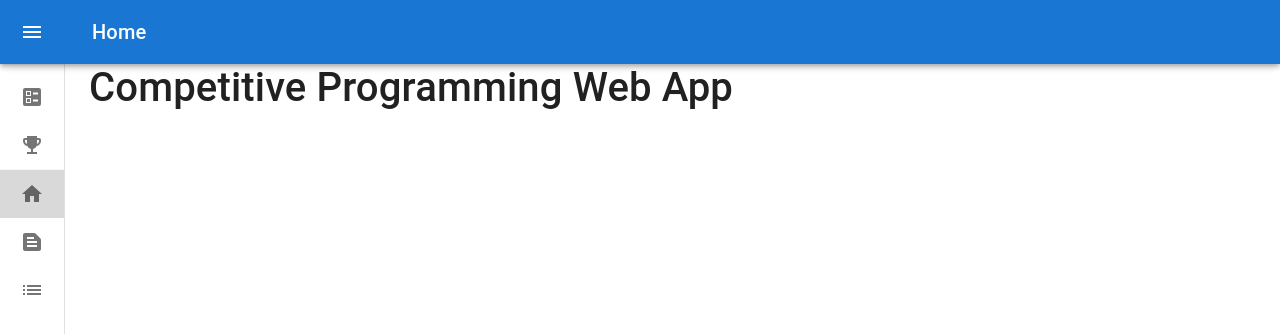
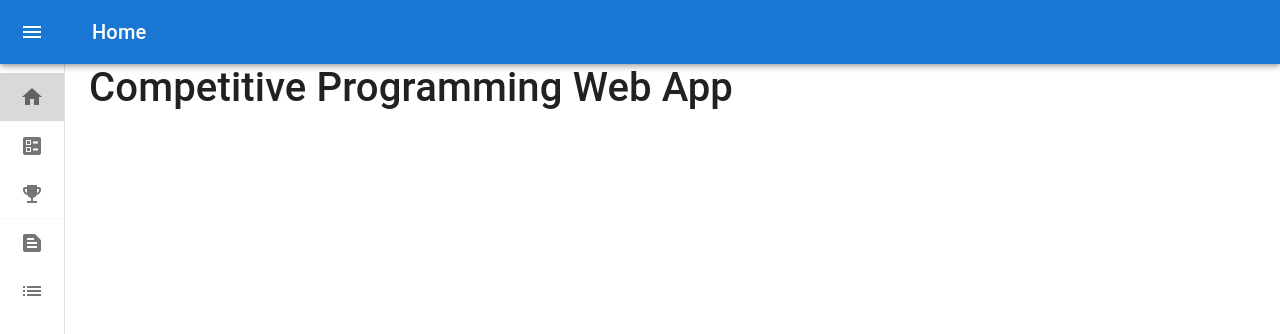
Before and after one commit to gustavoM32/competitive-programming-app, a React (Create React App) app in the folder client/: page / in a window 1280 px wide. Shown: the top 334 px of the page. Built offline with nearby package versions, Linux system fonts and the light colour scheme.

Commit message:
Make home the top item in Sidebar

```diff
--- a/client/src/components/Sidebar.tsx
+++ b/client/src/components/Sidebar.tsx
@@ -163,6 +163,8 @@ export default function Sidebar(props: any) {
         </DrawerHeader>
         <Divider />
         <List>
+          {props.sidebarData.filter((item: any) => item.type === "home").map(getListItem)}
+          <Divider/>
           {props.sidebarData.filter((item: any) => item.type === "cf").map(getListItem)}
           <Divider/>
           {props.sidebarData.filter((item: any) => item.type === undefined).map(getListItem)}
--- a/client/src/pages.tsx
+++ b/client/src/pages.tsx
@@ -15,6 +15,7 @@ const pages = [
     path: "/",
     sidebar: "/",
     title: "Home",
+    type: "home",
     icon: <HomeIcon />,
     element: <Home />,
   },
```
